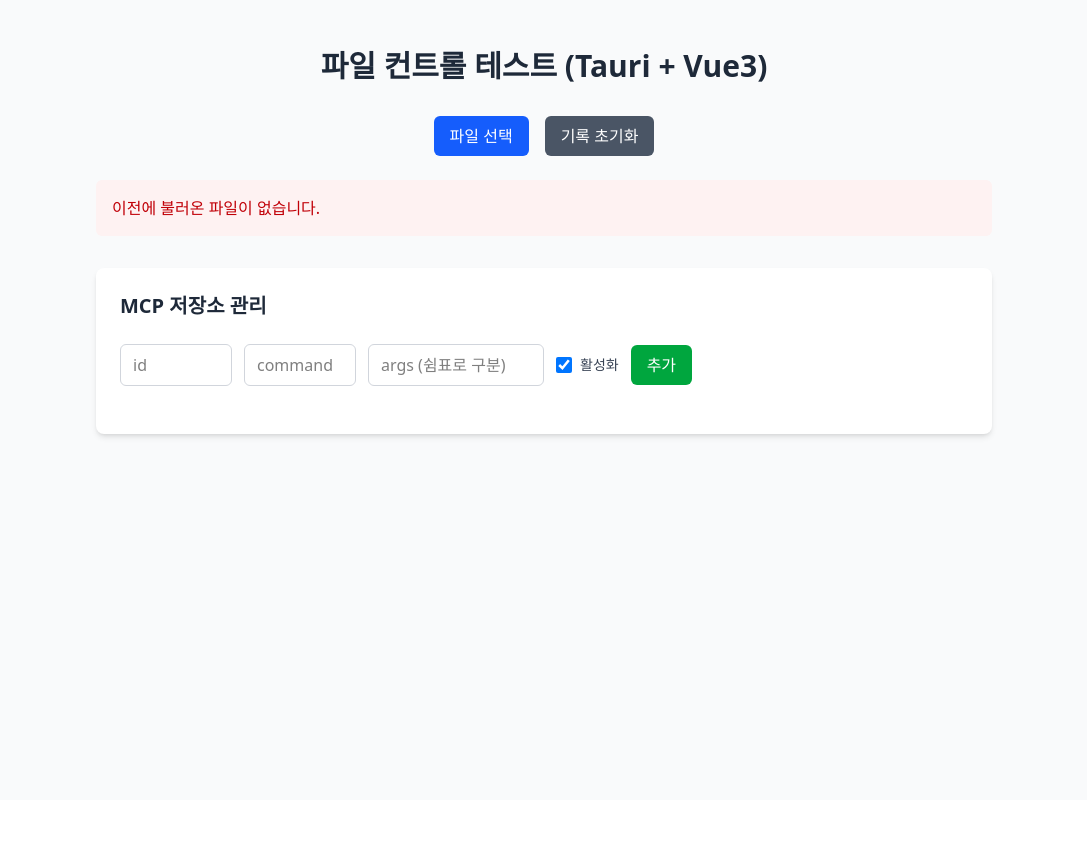
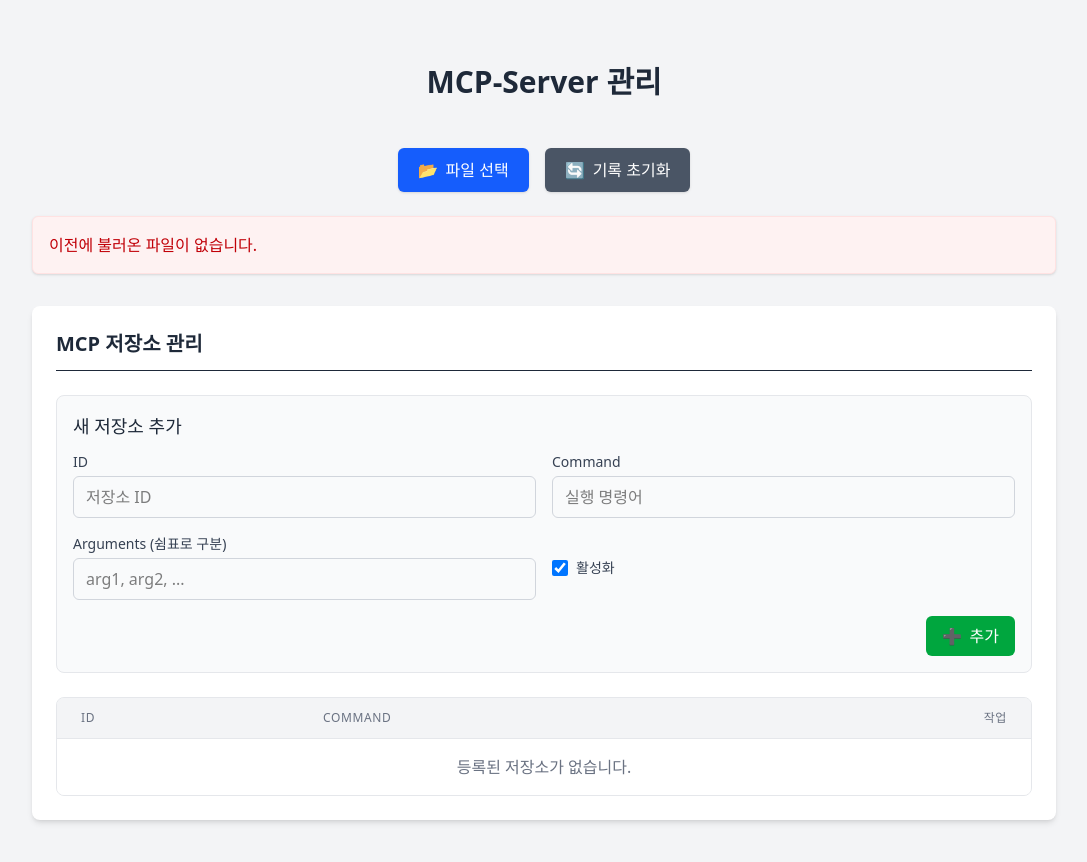
Before and after one commit to frandeer/file-test, a Vue app in the folder file-test/: page / in a window 1280 px wide. Shown: the top 862 px of the page, without its empty margins (96-1183 px from the left). Before the commit the page ends 800 px from the top, so only its background shows below. Built offline with nearby package versions, Linux system fonts and the light colour scheme.

Commit message:
mcp-list 업데이트

```diff
--- a/file-test/src/App.vue
+++ b/file-test/src/App.vue
@@ -21,6 +21,7 @@ const errorMsg = ref("");
 // MCP 저장소 관리
 const mcpList = ref(getMcpList());
 const newRepo = reactive({ id: "", command: "", args: "", active: true });
+const editingRepo = reactive({ id: "", command: "", args: "", active: true, isEditing: false });
 
 async function refreshMcpList() {
   await saveMcpListToFile();
@@ -29,40 +30,133 @@ async function refreshMcpList() {
 
 async function addRepo() {
   try {
+    if (!newRepo.id || !newRepo.command) {
+      alert('ID와 Command는 필수 입력 항목입니다.');
+      return;
+    }
+
     addMcpRepo({
-      id: newRepo.id,
-      command: newRepo.command,
+      id: newRepo.id.trim(),
+      command: newRepo.command.trim(),
       args: newRepo.args.split(",").map(s => s.trim()).filter(Boolean),
       active: newRepo.active
     });
+
+    // 즉시 JSON 파일에 저장
     await saveMcpListToFile();
-    mcpList.value = getMcpList(); // 동기화
-    newRepo.id = ""; newRepo.command = ""; newRepo.args = ""; newRepo.active = true;
+    // 목록 새로고침
+    mcpList.value = getMcpList();
+
+    // 입력 폼 초기화
+    newRepo.id = "";
+    newRepo.command = "";
+    newRepo.args = "";
+    newRepo.active = true;
+
+    // 성공 메시지
+    alert('저장소가 성공적으로 추가되었습니다.');
   } catch (e) {
-    alert(e.message);
+    alert(`저장소 추가 중 오류 발생: ${e.message}`);
   }
 }
 
 async function deleteRepo(id) {
+  try {
+    if (confirm(`'${id}' 저장소를 정말 삭제하시겠습니까?`)) {
       removeMcpRepo(id);
+      // 즉시 JSON 파일에 저장
       await saveMcpListToFile();
-  mcpList.value = getMcpList(); // 동기화
+      // 목록 새로고침
+      mcpList.value = getMcpList();
+    }
+  } catch (e) {
+    alert(`저장소 삭제 중 오류 발생: ${e.message}`);
+  }
 }
 
 async function toggleActive(id) {
-  const repo = mcpList.value.find(r => r.id === id);
-  if (repo.active) {
+  try {
+    // 먼저 UI에 즉시 반영하기 위해 로컬 상태 변경
+    const repoIndex = mcpList.value.findIndex(r => r.id === id);
+    if (repoIndex === -1) return;
+
+    // 로컬 상태 변경 (즉시 UI 반영)
+    const newActive = !mcpList.value[repoIndex].active;
+    mcpList.value[repoIndex].active = newActive;
+
+    // 전역 상태 변경
+    if (newActive) {
+      activateMcpRepo(id);
+    } else {
       deactivateMcpRepo(id);
-  } else {
-    activateMcpRepo(id);
-  }
-  await saveMcpListToFile();
-  mcpList.value = getMcpList(); // 동기화
     }
 
+    // 비동기적으로 JSON 파일 저장 (UI 블록킹 방지)
+    saveMcpListToFile().catch(e => {
+      console.error('활성화 상태 저장 실패:', e);
+      // 저장 실패 시 로컬 상태 되돌리기
+      mcpList.value[repoIndex].active = !newActive;
+      alert(`활성화 상태 저장 실패: ${e.message}`);
+    });
+  } catch (e) {
+    console.error('활성화 상태 변경 오류:', e);
+    alert(`활성화 상태 변경 중 오류 발생: ${e.message}`);
+  }
+}
+
+function startEditing(repo) {
+  editingRepo.id = repo.id;
+  editingRepo.command = repo.command;
+  editingRepo.args = repo.args.join(',');
+  editingRepo.active = repo.active;
+  editingRepo.isEditing = true;
+}
+
+async function saveEdit() {
+  try {
+    if (!editingRepo.command) {
+      alert('Command는 필수 입력 항목입니다.');
+      return;
+    }
+
+    editMcpRepo(editingRepo.id, {
+      command: editingRepo.command.trim(),
+      args: editingRepo.args.split(",").map(s => s.trim()).filter(Boolean),
+      active: editingRepo.active
+    });
+
+    // 즉시 JSON 파일에 저장
+    await saveMcpListToFile();
+    // 목록 새로고침
+    mcpList.value = getMcpList();
+    // 편집 모드 종료
+    cancelEdit();
+
+    // 성공 메시지
+    alert('저장소가 성공적으로 수정되었습니다.');
+  } catch (e) {
+    alert(`저장소 수정 중 오류 발생: ${e.message}`);
+  }
+}
+
+function cancelEdit() {
+  editingRepo.id = "";
+  editingRepo.command = "";
+  editingRepo.args = "";
+  editingRepo.active = true;
+  editingRepo.isEditing = false;
+}
+
+// 앱 초기화 시 MCP 목록 로드
 onMounted(async () => {
+  try {
     await loadMcpListFromFile();
     mcpList.value = getMcpList();
+    console.log('MCP 목록 로드 완료:', mcpList.value);
+  } catch (e) {
+    console.error('MCP 목록 로드 실패:', e);
+    alert('MCP 목록을 불러오는 중 오류가 발생했습니다.');
+  }
 });
 
 async function selectFile() {
@@ -110,90 +204,187 @@ onMounted(() => {
 </script>
 
 <template>
-  <main class="min-h-screen bg-gray-50 py-12 px-4 sm:px-6 lg:px-8">
-    <div class="max-w-4xl mx-auto">
-      <h1 class="text-3xl font-bold text-center text-gray-800 mb-8">파일 컨트롤 테스트 (Tauri + Vue3)</h1>
+  <main class="min-h-screen bg-gray-100 py-12 px-4 sm:px-6 lg:px-8">
+    <div class="max-w-5xl mx-auto">
+      <h1 class="text-3xl font-bold text-center text-gray-800 mb-8 p-4">MCP-Server 관리</h1>
 
       <div class="flex justify-center space-x-4 mb-6">
-        <button @click="selectFile" class="px-4 py-2 bg-blue-600 text-white rounded-md hover:bg-blue-700 focus:outline-none focus:ring-2 focus:ring-blue-500 focus:ring-offset-2">
-          파일 선택
+        <button @click="selectFile" class="px-5 py-2.5 bg-blue-600 text-white rounded-md hover:bg-blue-700 focus:outline-none focus:ring-2 focus:ring-blue-500 focus:ring-offset-2 font-medium transition-colors duration-200 shadow-sm">
+          <span class="flex items-center gap-2"><span>📂</span> 파일 선택</span>
         </button>
-        <button @click="resetFile" class="px-4 py-2 bg-gray-600 text-white rounded-md hover:bg-gray-700 focus:outline-none focus:ring-2 focus:ring-gray-500 focus:ring-offset-2">
-          기록 초기화
+        <button @click="resetFile" class="px-5 py-2.5 bg-gray-600 text-white rounded-md hover:bg-gray-700 focus:outline-none focus:ring-2 focus:ring-gray-500 focus:ring-offset-2 font-medium transition-colors duration-200 shadow-sm">
+          <span class="flex items-center gap-2"><span>🔄</span> 기록 초기화</span>
         </button>
       </div>
 
-      <div v-if="lastFilePath" class="bg-blue-50 p-4 rounded-md mb-6">
+      <div v-if="lastFilePath" class="bg-blue-50 p-4 rounded-md mb-6 shadow-sm border border-blue-100">
         <p class="text-sm text-blue-800"><span class="font-medium">불러온 파일 경로:</span> {{ lastFilePath }}</p>
       </div>
 
-      <div v-if="errorMsg" class="bg-red-50 p-4 rounded-md mb-6 text-red-700">{{ errorMsg }}</div>
+      <div v-if="errorMsg" class="bg-red-50 p-4 rounded-md mb-6 text-red-700 shadow-sm border border-red-100">{{ errorMsg }}</div>
 
       <!-- MCP 저장소 관리 UI -->
       <section class="bg-white p-6 rounded-lg shadow-md mt-8">
-        <h2 class="text-xl font-semibold text-gray-800 mb-6">MCP 저장소 관리</h2>
+        <h2 class="text-xl font-semibold text-gray-800 mb-6 border-b pb-3">MCP 저장소 관리</h2>
 
-        <form @submit.prevent="addRepo" class="mb-6 flex flex-wrap gap-3 items-center">
+        <!-- 수정 모드 폼 -->
+        <form v-if="editingRepo.isEditing" @submit.prevent="saveEdit" class="mb-6 p-4 bg-blue-50 rounded-lg border border-blue-200">
+          <h3 class="text-lg font-medium text-blue-800 mb-3">저장소 수정</h3>
+          <div class="grid grid-cols-1 md:grid-cols-2 gap-4 mb-4">
+            <div>
+              <label class="block text-sm font-medium text-gray-700 mb-1">ID</label>
+              <input
+                v-model="editingRepo.id"
+                disabled
+                class="px-3 py-2 border border-gray-300 bg-gray-100 rounded-md w-full"
+              />
+            </div>
+            <div>
+              <label class="block text-sm font-medium text-gray-700 mb-1">Command</label>
+              <input
+                v-model="editingRepo.command"
+                required
+                class="px-3 py-2 border border-gray-300 rounded-md focus:outline-none focus:ring-2 focus:ring-blue-500 focus:border-blue-500 w-full"
+              />
+            </div>
+            <div>
+              <label class="block text-sm font-medium text-gray-700 mb-1">Arguments (쉼표로 구분)</label>
+              <input
+                v-model="editingRepo.args"
+                class="px-3 py-2 border border-gray-300 rounded-md focus:outline-none focus:ring-2 focus:ring-blue-500 focus:border-blue-500 w-full"
+              />
+            </div>
+            <div>
+              <label class="flex items-center gap-2 cursor-pointer mt-6">
+                <input type="checkbox" v-model="editingRepo.active" class="rounded text-blue-600 focus:ring-blue-500 h-4 w-4" />
+                <span class="text-sm text-gray-700">활성화</span>
+              </label>
+            </div>
+          </div>
+          <div class="flex justify-end gap-3">
+            <button
+              type="button"
+              @click="cancelEdit"
+              class="px-4 py-2 bg-gray-200 text-gray-800 rounded-md hover:bg-gray-300 focus:outline-none focus:ring-2 focus:ring-gray-500 focus:ring-offset-2"
+            >
+              취소
+            </button>
+            <button
+              type="submit"
+              class="px-4 py-2 bg-blue-600 text-white rounded-md hover:bg-blue-700 focus:outline-none focus:ring-2 focus:ring-blue-500 focus:ring-offset-2"
+            >
+              저장
+            </button>
+          </div>
+        </form>
+
+        <!-- 추가 폼 -->
+        <form v-else @submit.prevent="addRepo" class="mb-6 p-4 bg-gray-50 rounded-lg border border-gray-200">
+          <h3 class="text-lg font-medium text-gray-800 mb-3">새 저장소 추가</h3>
+          <div class="grid grid-cols-1 md:grid-cols-2 gap-4 mb-4">
+            <div>
+              <label class="block text-sm font-medium text-gray-700 mb-1">ID</label>
               <input
                 v-model="newRepo.id"
-            placeholder="id"
+                placeholder="저장소 ID"
                 required
-            class="px-3 py-2 border border-gray-300 rounded-md focus:outline-none focus:ring-2 focus:ring-blue-500 focus:border-blue-500 w-28"
+                class="px-3 py-2 border border-gray-300 rounded-md focus:outline-none focus:ring-2 focus:ring-blue-500 focus:border-blue-500 w-full"
               />
+            </div>
+            <div>
+              <label class="block text-sm font-medium text-gray-700 mb-1">Command</label>
               <input
                 v-model="newRepo.command"
-            placeholder="command"
+                placeholder="실행 명령어"
                 required
-            class="px-3 py-2 border border-gray-300 rounded-md focus:outline-none focus:ring-2 focus:ring-blue-500 focus:border-blue-500 w-28"
+                class="px-3 py-2 border border-gray-300 rounded-md focus:outline-none focus:ring-2 focus:ring-blue-500 focus:border-blue-500 w-full"
               />
+            </div>
+            <div>
+              <label class="block text-sm font-medium text-gray-700 mb-1">Arguments (쉼표로 구분)</label>
               <input
                 v-model="newRepo.args"
-            placeholder="args (쉼표로 구분)"
-            class="px-3 py-2 border border-gray-300 rounded-md focus:outline-none focus:ring-2 focus:ring-blue-500 focus:border-blue-500 w-44"
+                placeholder="arg1, arg2, ..."
+                class="px-3 py-2 border border-gray-300 rounded-md focus:outline-none focus:ring-2 focus:ring-blue-500 focus:border-blue-500 w-full"
               />
-          <label class="flex items-center gap-2 cursor-pointer">
+            </div>
+            <div>
+              <label class="flex items-center gap-2 cursor-pointer mt-6">
                 <input type="checkbox" v-model="newRepo.active" class="rounded text-blue-600 focus:ring-blue-500 h-4 w-4" />
                 <span class="text-sm text-gray-700">활성화</span>
               </label>
+            </div>
+          </div>
+          <div class="flex justify-end">
             <button
               type="submit"
-            class="px-4 py-2 bg-green-600 text-white rounded-md hover:bg-green-700 focus:outline-none focus:ring-2 focus:ring-green-500 focus:ring-offset-2"
+              class="px-4 py-2 bg-green-600 text-white rounded-md hover:bg-green-700 focus:outline-none focus:ring-2 focus:ring-green-500 focus:ring-offset-2 flex items-center gap-2"
             >
-            추가
+              <span>➕</span> 추가
             </button>
+          </div>
         </form>
 
-        <ul class="divide-y divide-gray-200">
-          <li
-            v-for="repo in mcpList"
-            :key="repo.id"
-            class="py-3 flex items-center justify-between"
+        <!-- 저장소 목록 -->
+        <div class="bg-gray-50 rounded-lg border border-gray-200 overflow-hidden">
+          <table class="min-w-full divide-y divide-gray-200">
+            <thead class="bg-gray-100">
+              <tr>
+                <th scope="col" class="px-6 py-3 text-left text-xs font-medium text-gray-500 uppercase tracking-wider">ID</th>
+                <th scope="col" class="px-6 py-3 text-left text-xs font-medium text-gray-500 uppercase tracking-wider">Command</th>
+                <th scope="col" class="px-6 py-3 text-right text-xs font-medium text-gray-500 uppercase tracking-wider">작업</th>
+              </tr>
+            </thead>
+            <tbody class="bg-white divide-y divide-gray-200">
+              <tr v-for="repo in mcpList" :key="repo.id" class="hover:bg-gray-50">
+                <td class="px-6 py-4 whitespace-nowrap">
+                  <div class="font-medium text-gray-900">{{ repo.id }}</div>
+                </td>
+                <td class="px-6 py-4">
+                  <div class="text-sm text-gray-500">{{ repo.command }} {{ repo.args.join(' ') }}</div>
+                </td>
+                <td class="px-6 py-4 whitespace-nowrap text-right text-sm font-medium">
+                  <div class="flex justify-end gap-2">
+                                      <!-- 토글 스위치 -->
+                                      <div
+                      @click="toggleActive(repo.id)"
+                      class="relative inline-flex items-center cursor-pointer"
                     >
-            <div class="flex items-center gap-2">
-              <span class="font-medium text-gray-800">{{ repo.id }}</span>
-              <span class="text-sm text-gray-500">({{ repo.command }} {{ repo.args.join(' ') }})</span>
+                      <div
+                        class="w-11 h-6 rounded-full transition-colors duration-200"
+                        :class="repo.active ? 'bg-green-500' : 'bg-gray-300'"
+                      >
+                        <div
+                          class="absolute left-1 top-1 bg-white w-4 h-4 rounded-full shadow transform transition-transform duration-200"
+                          :class="repo.active ? 'translate-x-5' : ''"
+                        ></div>
                       </div>
-            <div class="flex items-center gap-2">
+                      <span class="ml-2 text-sm" :class="repo.active ? 'text-green-600' : 'text-gray-500'">
+                        {{ repo.active ? '활성화' : '비활성화' }}
+                      </span>
+                    </div>
                     <button
-                @click="toggleActive(repo.id)"
-                :class="[
-                  'text-sm px-3 py-1 rounded focus:outline-none focus:ring-2',
-                  repo.active
-                    ? 'bg-yellow-100 text-yellow-800 hover:bg-yellow-200 focus:ring-yellow-500'
-                    : 'bg-green-100 text-green-800 hover:bg-green-200 focus:ring-green-500'
-                ]"
+                      @click="startEditing(repo)"
+                      class="text-blue-600 hover:text-blue-900 bg-blue-50 hover:bg-blue-100 px-2 py-1 rounded transition-colors duration-200"
                     >
-                {{ repo.active ? '비활성화' : '활성화' }}
+                      수정
                     </button>
+
                     <button
                       @click="deleteRepo(repo.id)"
-                class="text-sm px-3 py-1 bg-red-100 text-red-800 rounded hover:bg-red-200 focus:outline-none focus:ring-2 focus:ring-red-500"
+                      class="text-red-600 hover:text-red-900 bg-red-50 hover:bg-red-100 px-2 py-1 rounded transition-colors duration-200"
                     >
                       삭제
                     </button>
                   </div>
-          </li>
-        </ul>
+                </td>
+              </tr>
+              <tr v-if="mcpList.length === 0">
+                <td colspan="4" class="px-6 py-4 text-center text-gray-500">등록된 저장소가 없습니다.</td>
+              </tr>
+            </tbody>
+          </table>
+        </div>
       </section>
     </div>
   </main>
```
Also changed, not shown: 1 other file (tests, documents, lock files or other folders). Lines whose indentation alone changed are shown as unchanged.
